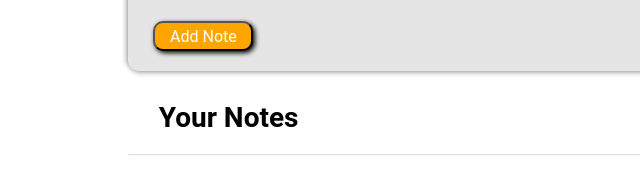
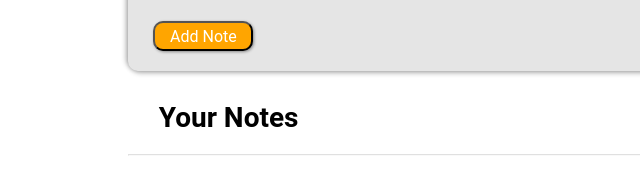
Before and after one commit to Cold-Thunder/magic-notes.github.com, a plain HTML site: page index.html in a window 1280 px wide. Shown: the part 302-493 px from the top of the page, 0-640 px from the left. Drawn offline with Linux system fonts and the light colour scheme.

Commit message:
Update style.css

```diff
--- a/style.css
+++ b/style.css
@@ -100,7 +100,7 @@ h2 {
 button {
     border-radius: 10px;
     background-color: orange;
-    box-shadow: 2px 2px 5px rgb(0, 0, 0);
+    box-shadow: 1px 1px 3px rgb(0, 0, 0, 0.4);
     font-size: 16px;
 
 }
```
